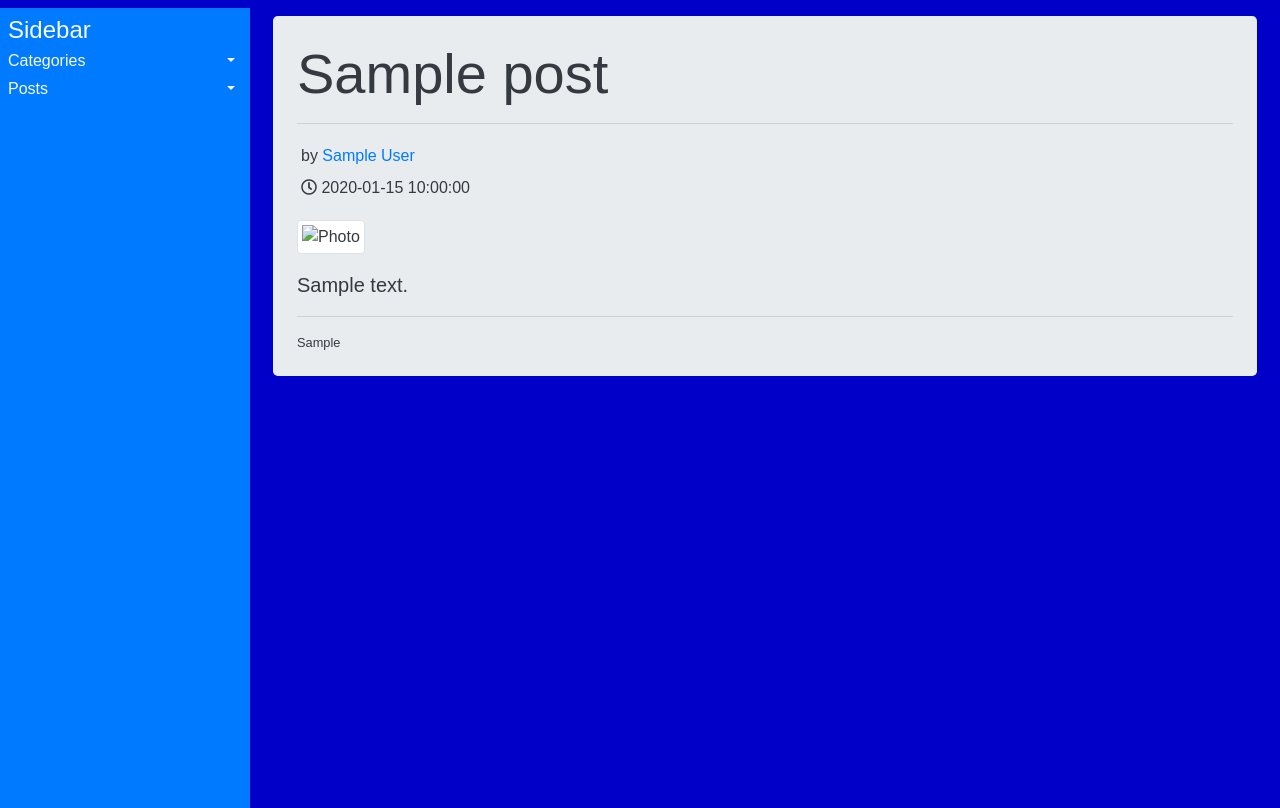
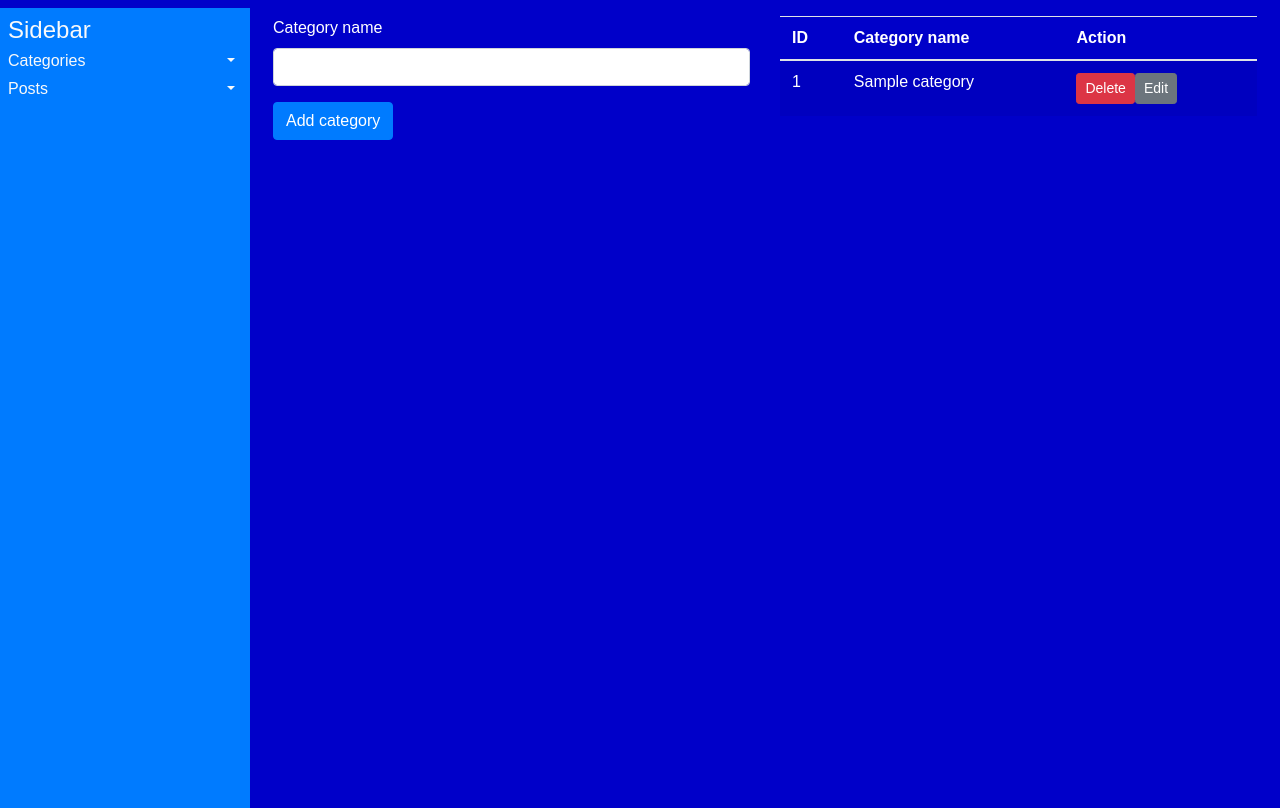
Before and after one commit to dicani0/CMS, a PHP site: page /admin/index.php?action=categories in a window 1280 px wide. Shown: the part 80-888 px from the top of the page. Run offline with PHP 8.4, Linux system fonts and the light colour scheme; tables that the repository leaves empty or names only in its code hold one stand-in row (values such as "Sample post"); some libraries are stand-ins or nearby versions.

Commit message:
added inserting, deleting and editing categories

```diff
--- a/includes/content.php
+++ b/includes/content.php
@@ -1,36 +1,22 @@
 <div class="content p-2 w-100">
 
-      <!-- <p>Lorem ipsum dolor sit amet consectetur adipisicing elit. Est doloremque unde debitis dolor iste iure, cupiditate neque beatae dolorem ad molestiae, distinctio, adipisci fugiat ipsum accusantium expedita similique! Voluptatibus, ipsum.</p> -->
-      <div class="container-fluid">
-            <?php
-                $query = 'SELECT * FROM posts';
-                $select_all_posts_query = mysqli_query($connection, $query);
-                while ($row = mysqli_fetch_assoc($select_all_posts_query)) {
-                    $category_id = $row['category_id'];
-                    $title = $row['title'];
-                    $author = $row['author'];
-                    $date = $row['date'];
-                    $image = $row['image'];
-                    $content =  $row['content'];
-                    $tags = $row['tags'];
-            ?>
+    <!-- <p>Lorem ipsum dolor sit amet consectetur adipisicing elit. Est doloremque unde debitis dolor iste iure, cupiditate neque beatae dolorem ad molestiae, distinctio, adipisci fugiat ipsum accusantium expedita similique! Voluptatibus, ipsum.</p> -->
+    <div class="container-fluid">
+        <?php
+            if (isset($_GET['action'])) {
+                switch ($_GET['action']) {
+                    case 'categories':
+                        include 'data/categories.php';
+                        break;
 
-            <div class="jumbotron p-4 text-dark">
-                <h1 class="display-4"><?php echo $title; ?></h1>
-                <hr>
-                <div class="p-1"> by  <a href="#"><?php echo $author;?></a></div>
-                <div class="p-1 mb-3"><i class="far fa-clock"></i> <?php echo " " . $date; ?></div>
-                <img src="" alt="Photo" class="img-thumbnail mb-3">
-                <p class="lead"><?php echo $content; ?></p>
-                <hr>
-                <small><?php echo $tags ?></small>
-            </div>
-
-            <?php
+                    default:
+                        include 'data/posts.php';
+                        break;
                 }
-            ?>
-
-
-
-      </div>
+            }
+            else {
+                include 'data/posts.php';
+            }
+        ?>
     </div>
+</div>
--- /dev/null
+++ b/includes/data/categories.php
@@ -0,0 +1,79 @@
+<?php
+    insertCategory();
+    deleteCategory();
+    editCategory();
+    // if(isset($_GET['editcategory'])) {
+    //     $query = "SELECT * from categories WHERE id = {$_GET['editcategory']}";
+    //     $select_category_by_id_query = mysqli_query($connection, $query);
+    //     while ($row = mysqli_fetch_assoc($select_category_by_id_query)) {
+    //         $category_id = $row['id'];
+    //         $category_name = $row['name'];
+    //     }
+    //     if(isset($_POST['update'])) {
+    //         $category_name = $_POST['name'];
+    //         if($category_name == '' || empty($category_name)) {
+    //             echo 'Name field cannot be empty';
+    //         }
+    //         else{
+    //             $query = "UPDATE categories SET name = '{$category_name}' WHERE id = {$category_id}";
+    //             $update_category_query = mysqli_query($connection, $query);
+    //         }
+    //     }
+    // }
+?>
+<div class="row">
+    <div class="col-6">
+        <form action="" method="post">
+            <div class="form-group">
+                <label for="name">Category name</label>
+                <input type="text" name="name" class="form-control">
+            </div>
+            <div class="form-group">
+                <input type="submit" name="submit" class="btn btn-primary" value="Add category">
+            </div>
+        </form>
+        <?php
+            if (isset($_GET['editcategory'])) {
+                $category = getCategoryById();
+        ?>
+        <form action="" method="post">
+            <div class="form-group">
+                <label for="name">Edit category</label>
+                <input type="text" class="form-control" name="name" value="<?php echo "{$category['name']}"; ?>">
+            </div>
+            <div class="form-group">
+                <input type="submit" name="update" class="btn btn-success" value="Update">
+            </div>
+        </form>
+        <?php
+            }
+        ?>
+    </div>
+    <div class="col-6">
+        <table class="table table-striped">
+            <thead class="thead">
+                <tr>
+                    <th>ID</th>
+                    <th>Category name</th>
+                    <th>Action</th>
+                </tr>
+            </thead>
+            <tbody>
+                <?php
+                    $query = 'SELECT * FROM categories';
+                    $select_all_categories_query = mysqli_query($connection, $query);
+                    while ($row = mysqli_fetch_assoc($select_all_categories_query)) {
+                        echo '<tr>';
+                ?>
+
+                    <td><?php echo $row['id']; ?></td>
+                    <td><?php echo $row['name'] ?></td>
+                    <td><a class="btn btn-danger btn-sm" href="<?php echo "index.php?action=categories&deletecategory={$row['id']}" ?>">Delete</a><a class="btn btn-secondary btn-sm" href="index.php?action=categories&editcategory=<?= $row['id']?>">Edit</a></td>
+                <?php
+                    echo '</tr>';
+                    }
+                ?>
+            </tbody>
+        </table>
+    </div>
+</div>
--- /dev/null
+++ b/includes/funcs.php
@@ -0,0 +1,64 @@
+<?php
+
+    function insertCategory() {
+        global $connection;
+        if(isset($_POST['submit'])) {
+            $category_name = $_POST['name'];
+            if($category_name == "" || empty($category_name)) {
+                echo "Category name cannot be empty";
+            }
+            else {
+                $query = "INSERT INTO categories(name) ";
+                $query .= "VALUE('{$category_name}')";
+                $add_category_query = mysqli_query($connection, $query);
+
+                if(!$add_category_query) {
+                    die("Query failed" . mysqli_error($connection));
+                }
+            }
+        }
+    }
+
+    function deleteCategory() {
+        global $connection;
+        if (isset($_GET['deletecategory'])) {
+            $query = "DELETE from categories WHERE id = {$_GET['deletecategory']}";
+            $delete_category_query = mysqli_query($connection, $query);
+        }
+    }
+
+    function editCategory() {
+        global $connection;
+        if(isset($_GET['editcategory'])) {
+            $query = "SELECT * from categories WHERE id = {$_GET['editcategory']}";
+            $select_category_by_id_query = mysqli_query($connection, $query);
+            while ($row = mysqli_fetch_assoc($select_category_by_id_query)) {
+                $category_id = $row['id'];
+                $category_name = $row['name'];
+            }
+            if(isset($_POST['update'])) {
+                $category_name = $_POST['name'];
+                if($category_name == '' || empty($category_name)) {
+                    echo 'Name field cannot be empty';
+                }
+                else{
+                    $query = "UPDATE categories SET name = '{$category_name}' WHERE id = {$category_id}";
+                    $update_category_query = mysqli_query($connection, $query);
+                }
+            }
+        }
+    }
+
+    function getCategoryById() {
+        global $connection;
+        if(isset($_GET['editcategory'])) {
+            $query = "SELECT * from categories WHERE id = {$_GET['editcategory']}";
+            $select_category_by_id_query = mysqli_query($connection, $query);
+            while ($row = mysqli_fetch_assoc($select_category_by_id_query)) {
+                $category['id'] = $row['id'];
+                $category['name'] = $row['name'];
+            }
+            return $category;
+        }
+    }
+?>
--- a/includes/header.php
+++ b/includes/header.php
@@ -8,3 +8,7 @@
     <title>Document</title>
 </head>
 <body>
+<?php
+    ob_start();
+    include 'funcs.php';
+?>
--- a/includes/navigation.php
+++ b/includes/navigation.php
@@ -3,7 +3,7 @@
       <i class="fas fa-align-left"></i>
       <span>Toggle Sidebar</span>
     </button>
-    <a class="text-light" class="text-light" href="#" class="navbar-brand">CMS</a>
+    <a class="text-light" class="text-light" href="/cms/admin" class="navbar-brand">CMS</a>
 
     <button class="navbar-toggler" type="button" data-toggle="collapse" data-target="#navbarNav" aria-controls="navbarNav" aria-expanded="false" aria-label="Toggle navigation">
       <span class="navbar-toggler-icon"></span>
--- a/includes/sidebar.php
+++ b/includes/sidebar.php
@@ -5,10 +5,10 @@
           <a href="#categories" data-toggle="collapse" aria-expanded="false" class="dropdown-toggle text-light">Categories</a>
           <ul class="collapse list-unstyled" id="categories">
             <li>
-              <a class="text-light" href="#">1st link</a>
+              <a class="text-light" href="#">View all categories</a>
             </li>
             <li>
-              <a class="text-light" href="#">2nd link</a>
+              <a class="text-light" href="index.php?action=categories">Add category</a>
             </li>
             <li>
               <a class="text-light" href="#">3rd link</a>
@@ -17,8 +17,8 @@
           <li>
           <a href="#posts" data-toggle="collapse" aria-expanded="false" class="dropdown-toggle text-light">Posts</a>
             <ul class="collapse list-unstyled" id="posts">
-              <li><a class="text-light" href="#">Add</a></li>
-              <li><a class="text-light" href="#">Remove</a></li>
+              <li><a class="text-light" href="#">View all posts</a></li>
+              <li><a class="text-light" href="#">Add post</a></li>
             </ul>
           </li>
         </li>
```
Also changed, not shown: includes/data/posts.php (added, +27 -0 lines).
